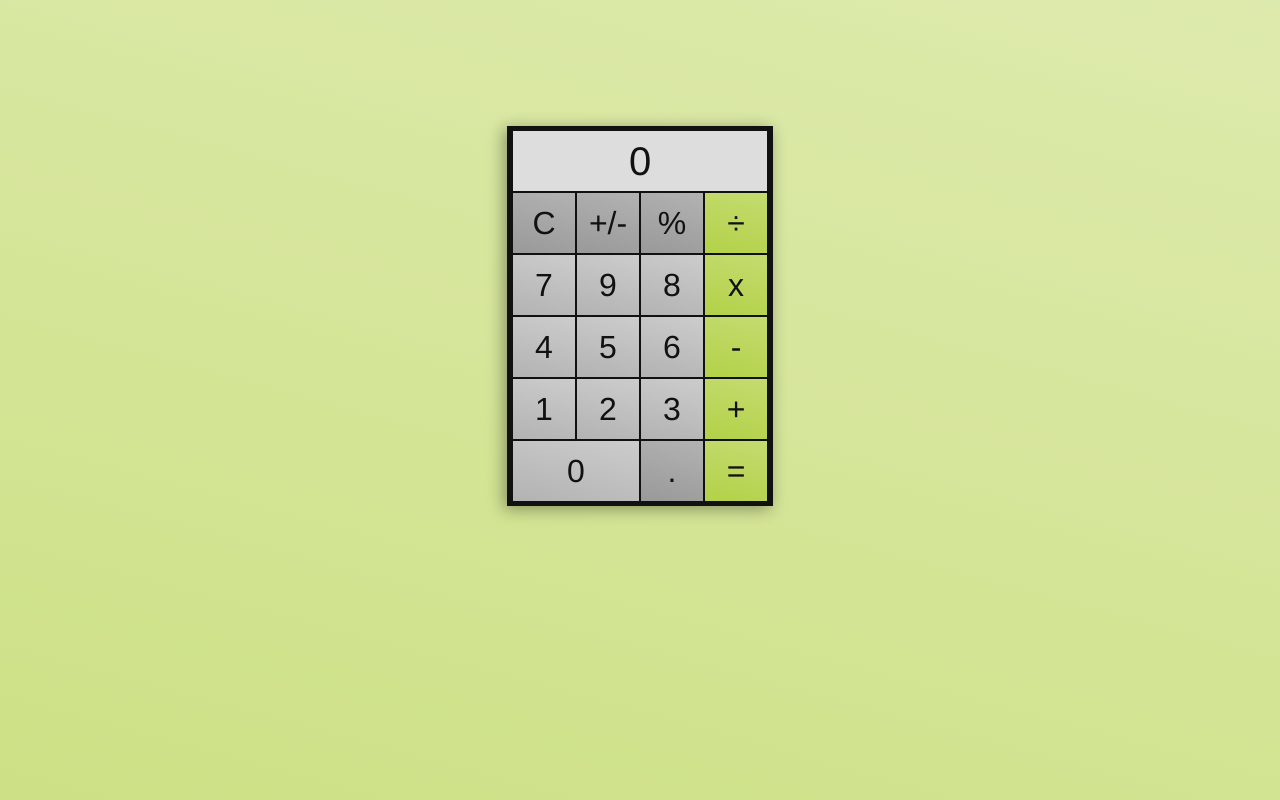
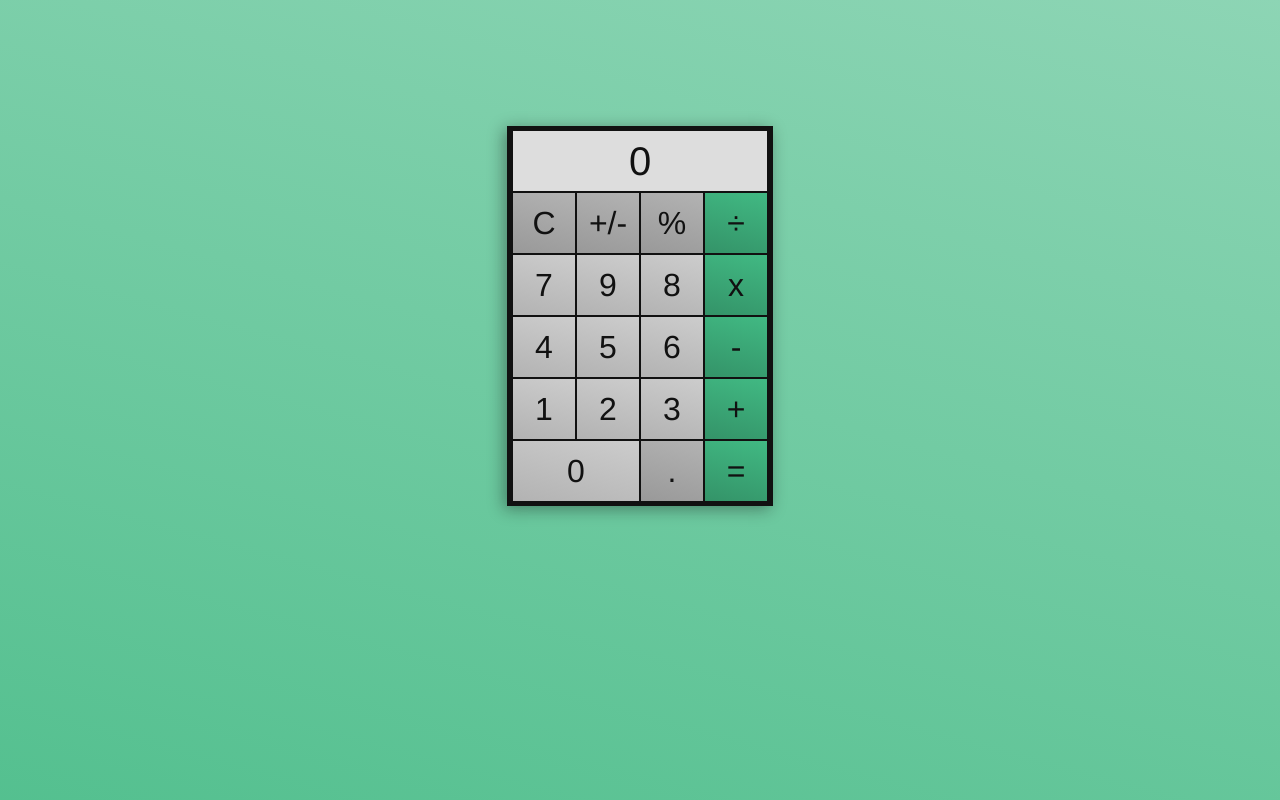
Before and after one commit to jasho/vue-calculator, a Vue app: page / in a window 1280 px wide. Built offline with nearby package versions, Linux system fonts and the light colour scheme.

Commit message:
slight theme adjustment

```diff
--- a/public/index.html
+++ b/public/index.html
@@ -10,8 +10,8 @@
       html {
         height: 100vh;
         width: 100vw;
-        background: rgb(188, 214, 92, 0.8);
-        background: linear-gradient(15deg,rgb(188, 214, 92, 0.75) 0%, rgb(188, 214, 92, 0.5) 100%);
+        background: hsl(153, 48%, 49%);
+        background: linear-gradient(15deg,hsla(153, 48%, 49%, 0.9) 0%, hsla(153, 48%, 49%, 0.6) 100%);
       }
     </style>
   </head>
--- a/src/components/Calculator.vue
+++ b/src/components/Calculator.vue
@@ -139,8 +139,8 @@ export default {
 }
 
 .operator {
-  background: hsl(73, 60%, 65%);
-  background: linear-gradient(15deg,hsl(73, 60%, 55%) 0%, hsl(73, 60%, 65%) 100%);
+  background: hsl(153, 48%, 49%);
+  background: linear-gradient(15deg,hsl(153, 48%, 39%) 0%, hsl(153, 48%, 49%) 100%);
 }
 
 .darker {
```
